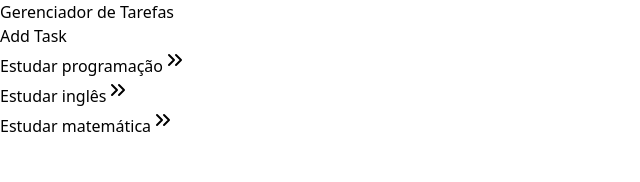
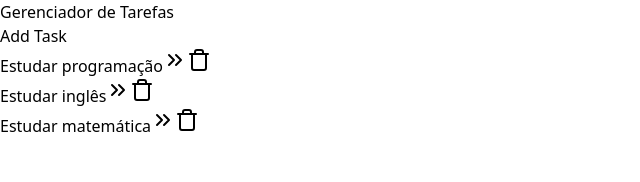
Before and after one commit to GustavoMSevero/curso-de-react, a React (Vite) app: page / in a window 1280 px wide. Shown: the top 182 px of the page, without its empty margins (0-640 px from the left). Built offline with nearby package versions, Linux system fonts and the light colour scheme.

Commit message:
Colocado botão de deletar tarefa.

```diff
--- a/src/App.jsx
+++ b/src/App.jsx
@@ -9,22 +9,38 @@
       title: "Estudar programação",
       description:
         "Estudar programação para se tornr um desenvolvedor full stack",
-      isCompletd: false,
+      isCompleted: false,
     },
     {
       id: 2,
       title: "Estudar inglês",
       description: "Estudar inglês para se tornar fluente",
-      isCompletd: false,
+      isCompleted: false,
     },
     {
       id: 3,
       title: "Estudar matemática",
       description:
         "Estudar matemática para se tornr um desenvolvedor full stack",
-      isCompletd: false,
+      isCompleted: false,
     },
   ]);
+
+  function onTaskClick(taskId) {
+    const newTask = tasks.map((task) => {
+      if (task.id === taskId) {
+        return { ...task, isCompleted: !task.isCompleted };
+      } else {
+        return task;
+      }
+    });
+    setTasks(newTask);
+  }
+
+  function onDeleteTaskClick(taskId) {
+    const newTasks = tasks.filter((task) => task.id !== taskId);
+    setTasks(newTasks);
+  }
 
   return (
     <div className="w-screen h-screen bg-slate-500 flex justify-center p-6">
@@ -33,7 +49,11 @@
           Gerenciador de Tarefas
         </h1>
         <AddTask />
-        <Tasks tasks={tasks} />
+        <Tasks
+          tasks={tasks}
+          onTaskClick={onTaskClick}
+          onDeleteTaskClick={onDeleteTaskClick}
+        />
       </div>
     </div>
   );
--- a/src/components/Tasks.jsx
+++ b/src/components/Tasks.jsx
@@ -1,15 +1,26 @@
-import { ChevronsRightIcon } from "lucide-react";
+import { ChevronsRightIcon, TrashIcon } from "lucide-react";
 
 export default function Tasks(props) {
   return (
     <ul className="space-y-4 p-6 bg-slate-200 rounded-md shadow">
       {props.tasks.map((task) => (
         <li key={task.id} className="flex gap-2">
-          <button className="bg-slate-400 w-full text-white p-2 rounded-md">
+          <button
+            onClick={() => props.onTaskClick(task.id)}
+            className={`bg-slate-400 text-left w-full text-white p-2 rounded-md ${
+              task.isCompleted && "line-through"
+            }`}
+          >
             {task.title}
           </button>
           <button className="bg-slate-400 p-2 roundend-md text-white">
             <ChevronsRightIcon />
+          </button>
+          <button
+            onClick={() => props.onDeleteTaskClick(task.id)}
+            className="bg-slate-400 p-2 roundend-md text-white"
+          >
+            <TrashIcon />
           </button>
         </li>
       ))}
```
